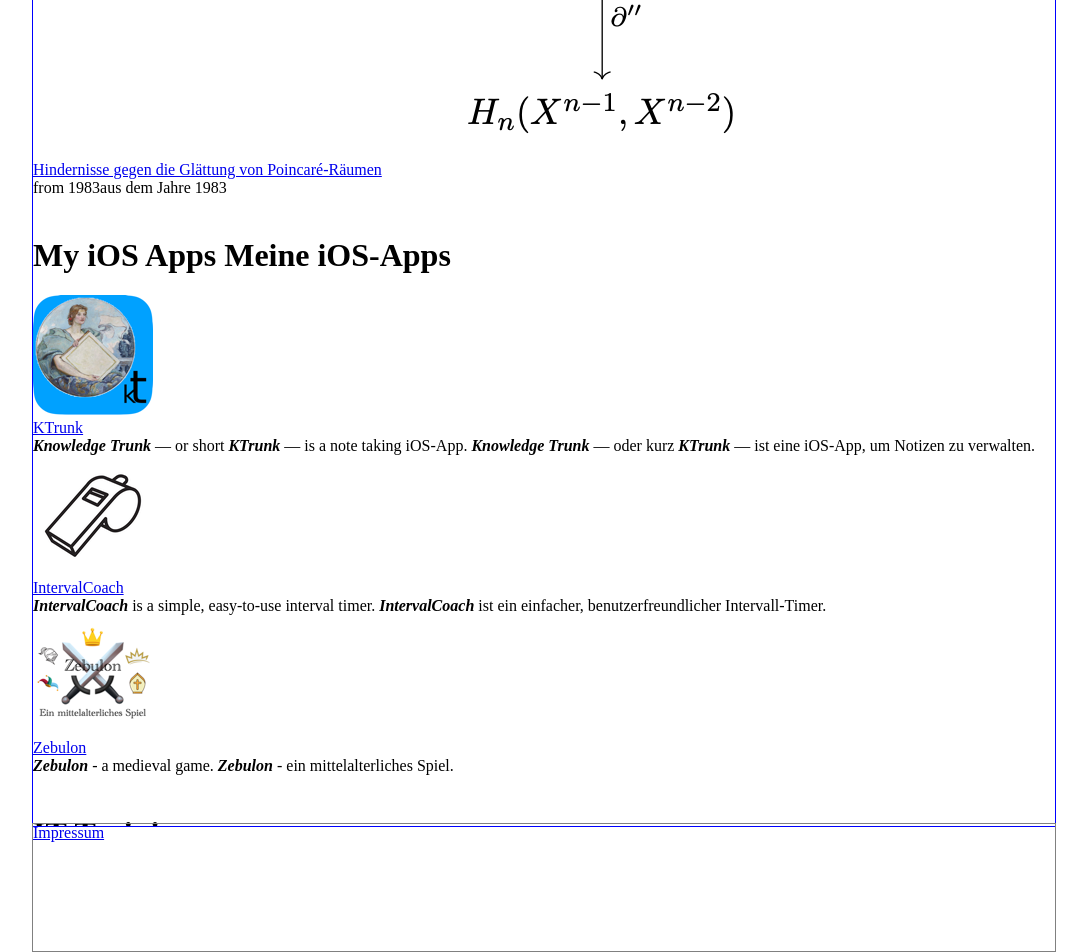
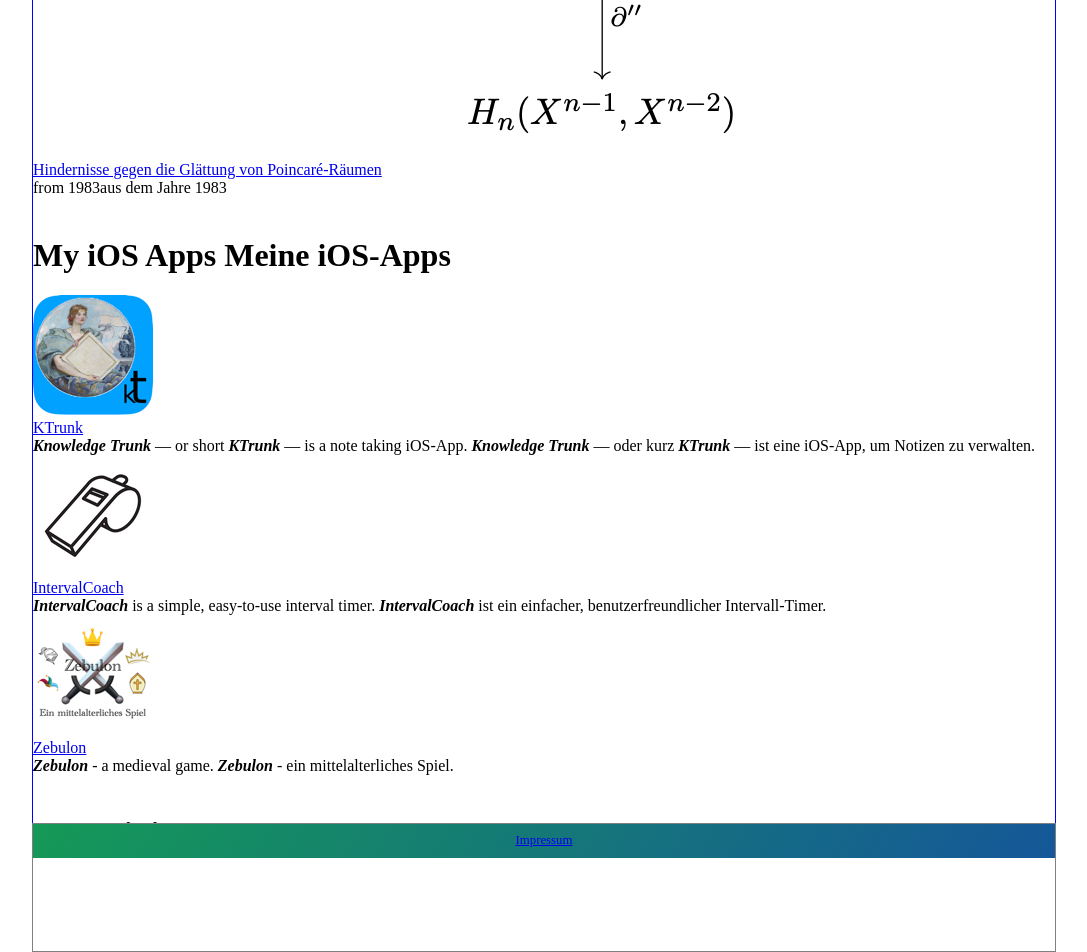
Before and after one commit to cs-LA/home, a Jekyll site: the page built from README.md, in a window 1280 px wide. Shown: the part 1592-2544 px from the top of the page, without its empty margins (96-1183 px from the left). Built offline with Jekyll 4.4.1, drawn with Linux system fonts in a browser that asks for light colours; our own code applies the rules of GitHub Pages for plain Markdown files.

Commit message:
Update default.html

```diff
--- a/_layouts/default.html
+++ b/_layouts/default.html
@@ -6,12 +6,14 @@
     <link rel="icon" sizes="32x32" type="image/png" href="/home/csLogo032.png" />
     <link rel="icon" sizes="16x16" type="image/png" href="/home/csLogo016.png" />
 
+		<link rel="stylesheet" href="/home/styles/screenLayout.css" />
+		<link rel="stylesheet" href="/home/styles/footerLayout.css" />
+
     <meta charset="utf-8"/>
     <meta name="viewport" content="width=device-width, initial-scale=1">
     <meta name="theme-color" content="#157878">
     <meta name="apple-mobile-web-app-status-bar-style" content="black-translucent">
 
-		<link rel="stylesheet" href="/home/styles/screenLayout.css" />
     <script>
       function setLanguage() {
       }
```
